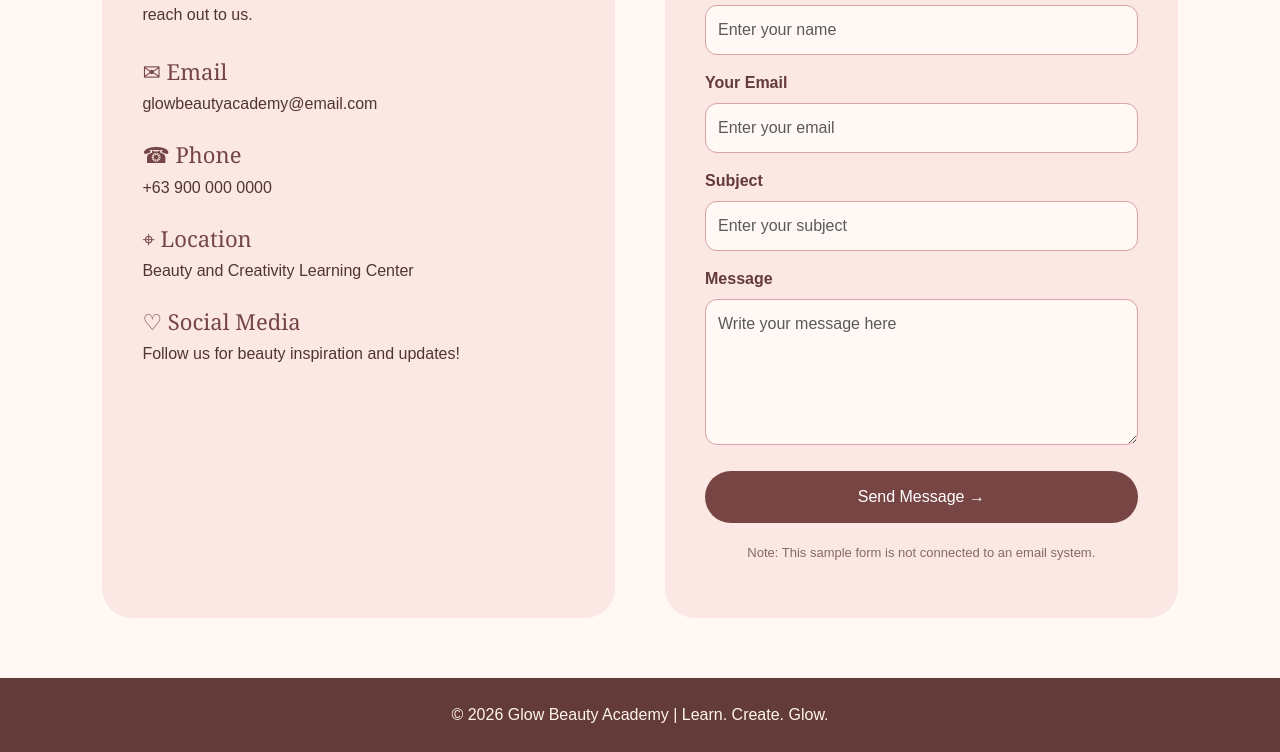
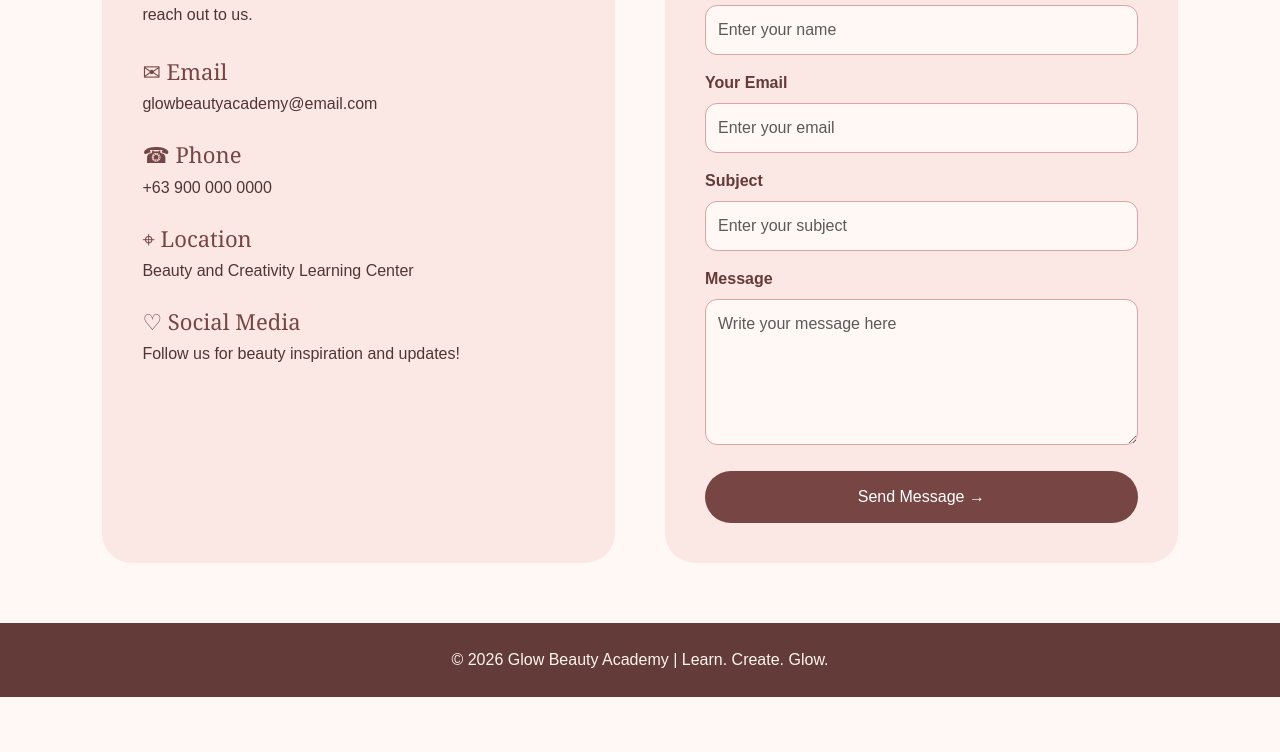
Before and after one commit to SA-9E-KaurM/-SA_ICT9Emerald_Q2Drill2_Kaur_Muskaan, a plain HTML site: page contact.html in a window 1280 px wide. Shown: the part 632-1384 px from the top of the page. After the commit the page ends 1329 px from the top, so only its background shows below. Drawn offline with nearby package versions, Linux system fonts and the light colour scheme.

Commit message:
Fix HTML formatting and structure for contact page

```diff
--- a/contact.html
+++ b/contact.html
@@ -162,10 +162,6 @@
 
         </form>
 
-        <p class="form-note">
-            Note: This sample form is not connected to an email system.
-        </p>
-
     </div>
 
 </section>
```
